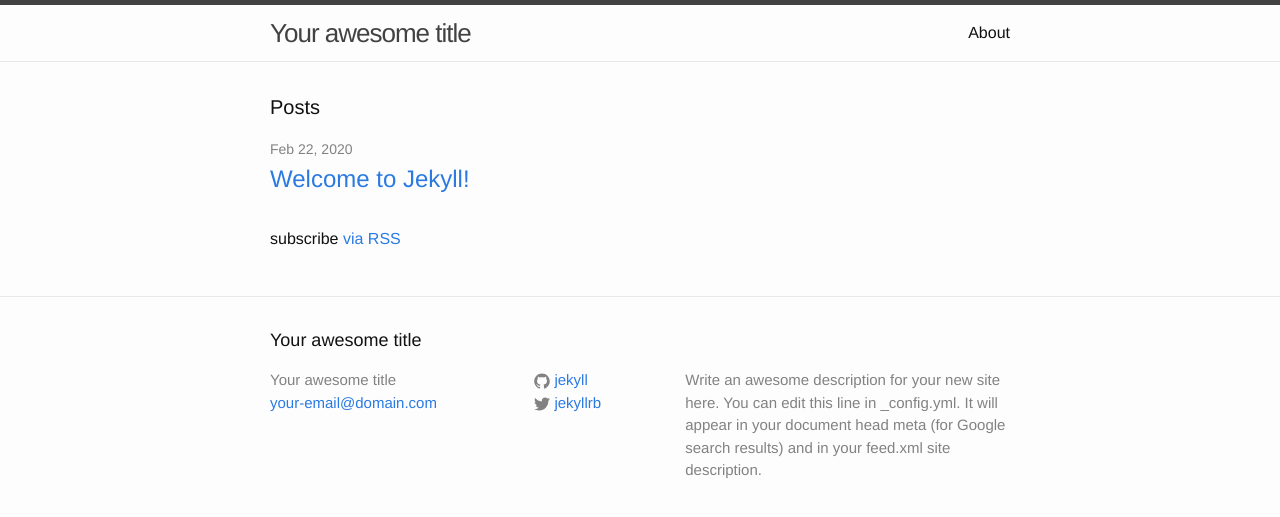
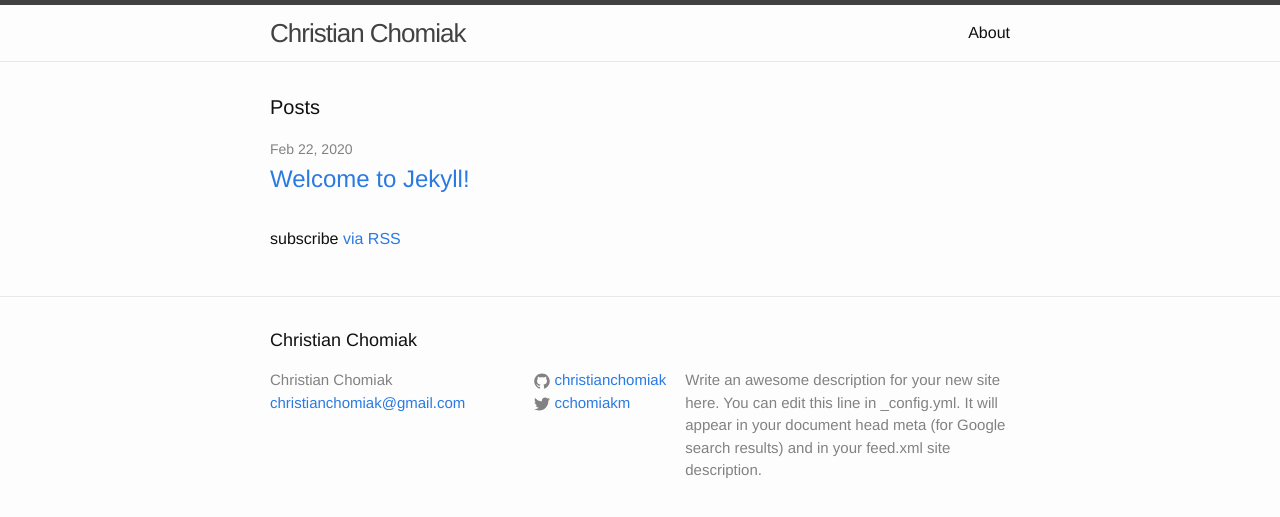
Before and after one commit to christianchomiak/christianchomiak.github.io, a Jekyll site: the page built from index.html, in a window 1280 px wide. Shown: the top 517 px of the page. Built offline with Jekyll 4.4.1, drawn with Linux system fonts in a browser that asks for light colours.

Commit message:
Update _config.yml

```diff
--- a/_config.yml
+++ b/_config.yml
@@ -6,16 +6,16 @@
 # 'jekyll serve'. If you change this file, please restart the server process.
 
 # Site settings
-title: Your awesome title
-email: your-email@domain.com
+title: Christian Chomiak
+email: christianchomiak@gmail.com
 description: > # this means to ignore newlines until "baseurl:"
   Write an awesome description for your new site here. You can edit this
   line in _config.yml. It will appear in your document head meta (for
   Google search results) and in your feed.xml site description.
 baseurl: "" # the subpath of your site, e.g. /blog
-url: "http://yourdomain.com" # the base hostname & protocol for your site
-twitter_username: jekyllrb
-github_username:  jekyll
+url: "https://nomanslambda.com" # the base hostname & protocol for your site
+twitter_username: cchomiakm
+github_username:  christianchomiak
 
 # Build settings
 markdown: kramdown
```
